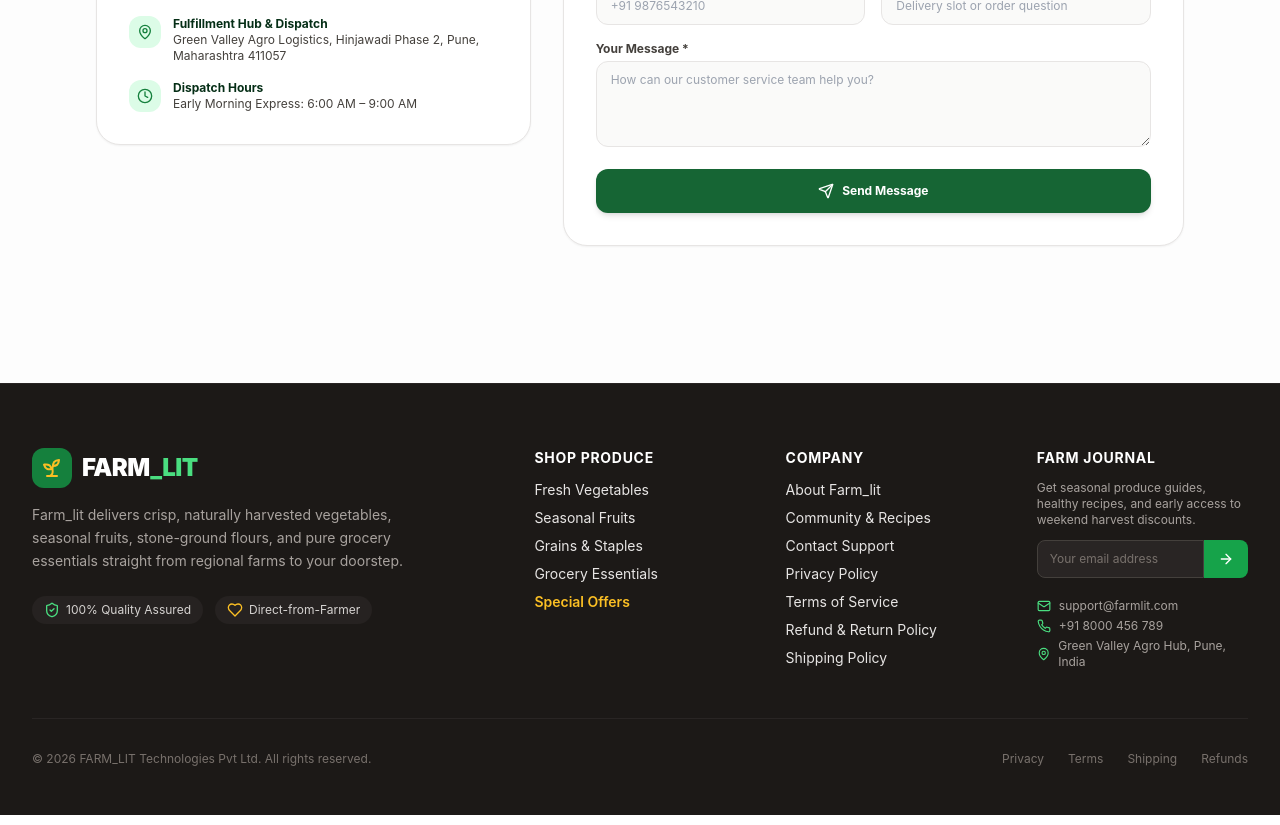
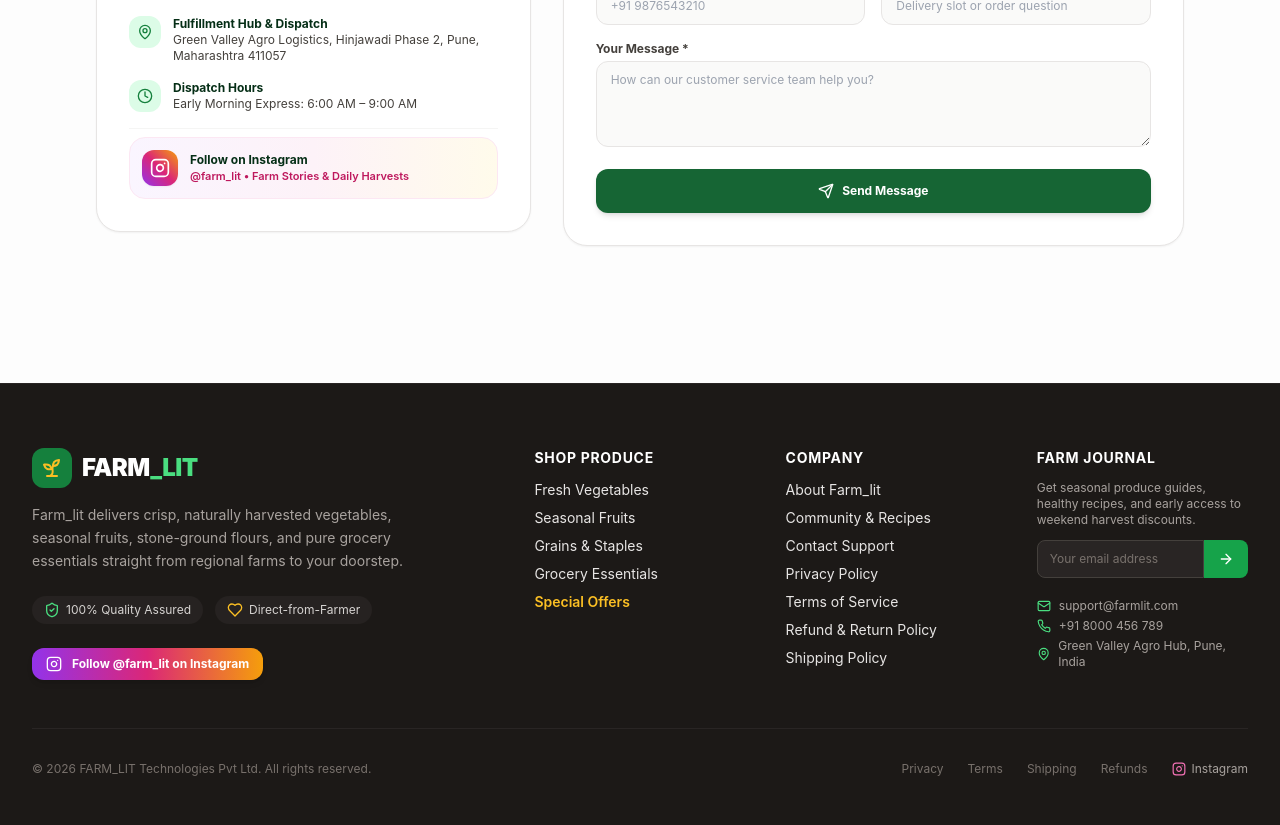
Before and after one commit to sugan0025/FARM_LIT, a Next.js app: page /contact in a window 1280 px wide. Shown: the part 540-1365 px from the top of the page. Built offline with nearby package versions, Linux system fonts and the light colour scheme; no server answers.

Commit message:
feat(seo): add instagram links, fix google search canonicals, sitemap, and robots for vercel deployment

```diff
--- a/src/app/(shop)/categories/[slug]/page.tsx
+++ b/src/app/(shop)/categories/[slug]/page.tsx
@@ -7,6 +7,7 @@
 import { ProductCard } from '@/components/shop/ProductCard';
 import { JsonLd } from '@/components/seo/JsonLd';
 import { ChevronRight, ArrowLeft } from 'lucide-react';
+import { SITE_CONFIG } from '@/lib/site-config';
 
 interface CategoryPageProps {
   params: { slug: string };
@@ -20,15 +21,18 @@
     return { title: 'Category Not Found' };
   }
 
+  const categoryUrl = `${SITE_CONFIG.baseUrl}/categories/${category.slug}`;
+
   return {
     title: `${category.name} - Fresh Farm Produce | Farm_lit`,
     description: category.description || `Browse our fresh ${category.name} harvested directly from regional farms.`,
     alternates: {
-      canonical: `https://farmlit.com/categories/${category.slug}`,
+      canonical: categoryUrl,
     },
     openGraph: {
       title: `${category.name} | Farm_lit`,
       description: category.description || '',
+      url: categoryUrl,
       images: category.image ? [{ url: category.image }] : [],
     },
   };
@@ -45,6 +49,8 @@
     notFound();
   }
 
+  const categoryUrl = `${SITE_CONFIG.baseUrl}/categories/${category.slug}`;
+
   const breadcrumbSchema = {
     '@context': 'https://schema.org',
     '@type': 'BreadcrumbList',
@@ -53,19 +59,19 @@
         '@type': 'ListItem',
         position: 1,
         name: 'Home',
-        item: 'https://farmlit.com',
+        item: SITE_CONFIG.baseUrl,
       },
       {
         '@type': 'ListItem',
         position: 2,
         name: 'Shop',
-        item: 'https://farmlit.com/shop',
+        item: `${SITE_CONFIG.baseUrl}/shop`,
       },
       {
         '@type': 'ListItem',
         position: 3,
         name: category.name,
-        item: `https://farmlit.com/categories/${category.slug}`,
+        item: categoryUrl,
       },
     ],
   };
--- a/src/app/(shop)/shop/page.tsx
+++ b/src/app/(shop)/shop/page.tsx
@@ -4,13 +4,14 @@
 import { ProductCard } from '@/components/shop/ProductCard';
 import { ProductFilter } from '@/components/shop/ProductFilter';
 import { Sprout } from 'lucide-react';
+import { SITE_CONFIG } from '@/lib/site-config';
 
 export const metadata: Metadata = {
   title: 'Shop Farm Fresh Produce | Vegetables, Fruits & Grocery',
   description:
     'Browse our complete catalog of farm-harvested vegetables, seasonal fruits, organic unpolished pulses, stone-ground flours, and pure grocery essentials.',
   alternates: {
-    canonical: 'https://farmlit.com/shop',
+    canonical: `${SITE_CONFIG.baseUrl}/shop`,
   },
 };
 
--- a/src/app/contact/page.tsx
+++ b/src/app/contact/page.tsx
@@ -1,7 +1,8 @@
 'use client';
 
 import React, { useState } from 'react';
-import { Mail, Phone, MapPin, Clock, CheckCircle2, AlertCircle, Send } from 'lucide-react';
+import { Mail, Phone, MapPin, Clock, CheckCircle2, AlertCircle, Send, Instagram } from 'lucide-react';
+import { SITE_CONFIG } from '@/lib/site-config';
 
 export default function ContactPage() {
   const [formData, setFormData] = useState({
@@ -109,6 +110,24 @@
                   <strong className="block text-farm-950">Dispatch Hours</strong>
                   <span>Early Morning Express: 6:00 AM – 9:00 AM</span>
                 </div>
+              </div>
+
+              <div className="pt-2 border-t border-earth-100">
+                <a
+                  href={SITE_CONFIG.social.instagram}
+                  target="_blank"
+                  rel="noopener noreferrer"
+                  className="flex items-center gap-3 p-3 rounded-2xl bg-gradient-to-r from-purple-50 via-pink-50 to-amber-50 border border-pink-100 hover:border-pink-300 transition-all group"
+                  aria-label="Follow Farm_lit on Instagram"
+                >
+                  <div className="w-9 h-9 rounded-xl bg-gradient-to-tr from-purple-600 via-pink-600 to-amber-500 text-white flex items-center justify-center shrink-0 shadow-sm group-hover:scale-105 transition-transform">
+                    <Instagram className="w-5 h-5" />
+                  </div>
+                  <div className="flex-1 min-w-0">
+                    <span className="block text-xs font-bold text-farm-950">Follow on Instagram</span>
+                    <span className="text-[11px] text-pink-700 font-semibold truncate block">@farm_lit • Farm Stories & Daily Harvests</span>
+                  </div>
+                </a>
               </div>
             </div>
           </div>
--- /dev/null
+++ b/src/app/manifest.ts
@@ -0,0 +1,26 @@
+import { MetadataRoute } from 'next';
+
+export default function manifest(): MetadataRoute.Manifest {
+  return {
+    name: 'Farm_lit | Fresh. Natural. Everyday.',
+    short_name: 'Farm_lit',
+    description:
+      'Farm-harvested fresh vegetables, fruits, stone-ground flours, and grocery essentials delivered to your doorstep.',
+    start_url: '/',
+    display: 'standalone',
+    background_color: '#fbfaf8',
+    theme_color: '#1e6b37',
+    icons: [
+      {
+        src: '/images/categories/vegetables.webp',
+        sizes: '192x192',
+        type: 'image/webp',
+      },
+      {
+        src: '/images/categories/vegetables.webp',
+        sizes: '512x512',
+        type: 'image/webp',
+      },
+    ],
+  };
+}
--- a/src/app/robots.ts
+++ b/src/app/robots.ts
@@ -1,22 +1,35 @@
 import { MetadataRoute } from 'next';
+import { SITE_CONFIG } from '@/lib/site-config';
 
 export default function robots(): MetadataRoute.Robots {
-  const baseUrl = process.env.NEXT_PUBLIC_APP_URL || 'https://farmlit.com';
-
   return {
-    rules: {
+    rules: [
+      {
         userAgent: '*',
         allow: '/',
         disallow: [
           '/cart',
-        '/checkout/',
-        '/account/',
-        '/admin/',
+          '/checkout',
+          '/account',
+          '/admin',
           '/api/',
           '/login',
           '/register',
         ],
       },
-    sitemap: `${baseUrl}/sitemap.xml`,
+      {
+        userAgent: 'Googlebot',
+        allow: '/',
+        disallow: [
+          '/cart',
+          '/checkout',
+          '/account',
+          '/admin',
+          '/api/',
+        ],
+      },
+    ],
+    sitemap: `${SITE_CONFIG.baseUrl}/sitemap.xml`,
+    host: SITE_CONFIG.baseUrl,
   };
 }
--- a/src/app/sitemap.ts
+++ b/src/app/sitemap.ts
@@ -1,8 +1,9 @@
 import { MetadataRoute } from 'next';
 import { getProducts, getCategories } from '@/lib/db';
+import { SITE_CONFIG } from '@/lib/site-config';
 
 export default async function sitemap(): Promise<MetadataRoute.Sitemap> {
-  const baseUrl = process.env.NEXT_PUBLIC_APP_URL || 'https://farmlit.com';
+  const baseUrl = SITE_CONFIG.baseUrl;
 
   const [products, categories] = await Promise.all([
     getProducts(),
--- a/src/components/layout/Footer.tsx
+++ b/src/components/layout/Footer.tsx
@@ -2,8 +2,9 @@
 
 import React, { useState } from 'react';
 import Link from 'next/link';
-import { Sprout, Mail, Phone, MapPin, CheckCircle2, ArrowRight, ShieldCheck, Heart } from 'lucide-react';
+import { Sprout, Mail, Phone, MapPin, CheckCircle2, ArrowRight, ShieldCheck, Heart, Instagram } from 'lucide-react';
 import { trackEvent } from '@/lib/analytics';
+import { SITE_CONFIG } from '@/lib/site-config';
 
 export function Footer() {
   const [email, setEmail] = useState('');
@@ -54,13 +55,26 @@
             <p className="text-sm text-earth-400 leading-relaxed max-w-sm">
               Farm_lit delivers crisp, naturally harvested vegetables, seasonal fruits, stone-ground flours, and pure grocery essentials straight from regional farms to your doorstep.
             </p>
-            <div className="flex items-center gap-3 pt-2 text-xs text-earth-300">
+            <div className="flex flex-wrap items-center gap-3 pt-2 text-xs text-earth-300">
               <span className="flex items-center gap-1.5 bg-earth-800/80 px-3 py-1.5 rounded-full">
                 <ShieldCheck className="w-4 h-4 text-farm-400" /> 100% Quality Assured
               </span>
               <span className="flex items-center gap-1.5 bg-earth-800/80 px-3 py-1.5 rounded-full">
                 <Heart className="w-4 h-4 text-harvest-400" /> Direct-from-Farmer
               </span>
+            </div>
+
+            <div className="pt-2">
+              <a
+                href={SITE_CONFIG.social.instagram}
+                target="_blank"
+                rel="noopener noreferrer"
+                className="inline-flex items-center gap-2.5 px-3.5 py-2 rounded-xl bg-gradient-to-r from-purple-600 via-pink-600 to-amber-500 text-white text-xs font-bold shadow-md hover:shadow-lg hover:opacity-95 transition-all transform hover:-translate-y-0.5"
+                aria-label="Follow Farm_lit on Instagram"
+              >
+                <Instagram className="w-4 h-4" />
+                <span>Follow @farm_lit on Instagram</span>
+              </a>
             </div>
           </div>
 
@@ -188,7 +202,7 @@
         {/* Bottom copyright & attribution */}
         <div className="pt-8 flex flex-col sm:flex-row items-center justify-between text-xs text-earth-500 gap-4">
           <p>© {new Date().getFullYear()} FARM_LIT Technologies Pvt Ltd. All rights reserved.</p>
-          <div className="flex items-center gap-6">
+          <div className="flex flex-wrap items-center gap-6">
             <Link href="/privacy-policy" className="hover:underline">
               Privacy
             </Link>
@@ -201,6 +215,15 @@
             <Link href="/refund-policy" className="hover:underline">
               Refunds
             </Link>
+            <a
+              href={SITE_CONFIG.social.instagram}
+              target="_blank"
+              rel="noopener noreferrer"
+              className="text-earth-400 hover:text-white flex items-center gap-1.5 transition-colors"
+            >
+              <Instagram className="w-3.5 h-3.5 text-pink-400" />
+              <span>Instagram</span>
+            </a>
           </div>
         </div>
       </div>
--- /dev/null
+++ b/src/lib/site-config.ts
@@ -0,0 +1,25 @@
+export const SITE_CONFIG = {
+  name: 'Farm_lit',
+  title: 'Farm_lit | Fresh Vegetables, Fruits, Grains & Everyday Groceries',
+  description:
+    'Order fresh vegetables, fruits, stone-ground flours, and everyday grocery essentials online from Farm_lit. Harvested fresh from local farms with doorstep delivery.',
+  // Dynamic base URL with fallback to the active production deployment
+  baseUrl:
+    process.env.NEXT_PUBLIC_SITE_URL ||
+    process.env.NEXT_PUBLIC_APP_URL ||
+    (process.env.NEXT_PUBLIC_VERCEL_PROJECT_PRODUCTION_URL
+      ? `https://${process.env.NEXT_PUBLIC_VERCEL_PROJECT_PRODUCTION_URL}`
+      : process.env.VERCEL_URL
+      ? `https://${process.env.VERCEL_URL}`
+      : 'https://farmlit.vercel.app'),
+  social: {
+    instagram: 'https://www.instagram.com/farm_lit?stkn=MTJuaWwyMHZ5bWcycw==',
+    instagramHandle: '@farm_lit',
+  },
+  contact: {
+    email: 'support@farmlit.com',
+    phone: '+91 8000 456 789',
+    address: 'Green Valley Agro Logistics, Hinjawadi Phase 2, Pune, Maharashtra 411057',
+  },
+  googleSiteVerification: process.env.NEXT_PUBLIC_GOOGLE_SITE_VERIFICATION || '',
+};
```
Also changed, not shown: src/app/(shop)/shop/[slug]/page.tsx (+15 -7 lines), src/app/layout.tsx (+31 -9 lines), 1 other file (tests, documents, lock files or other folders). Lines whose indentation alone changed are shown as unchanged.
